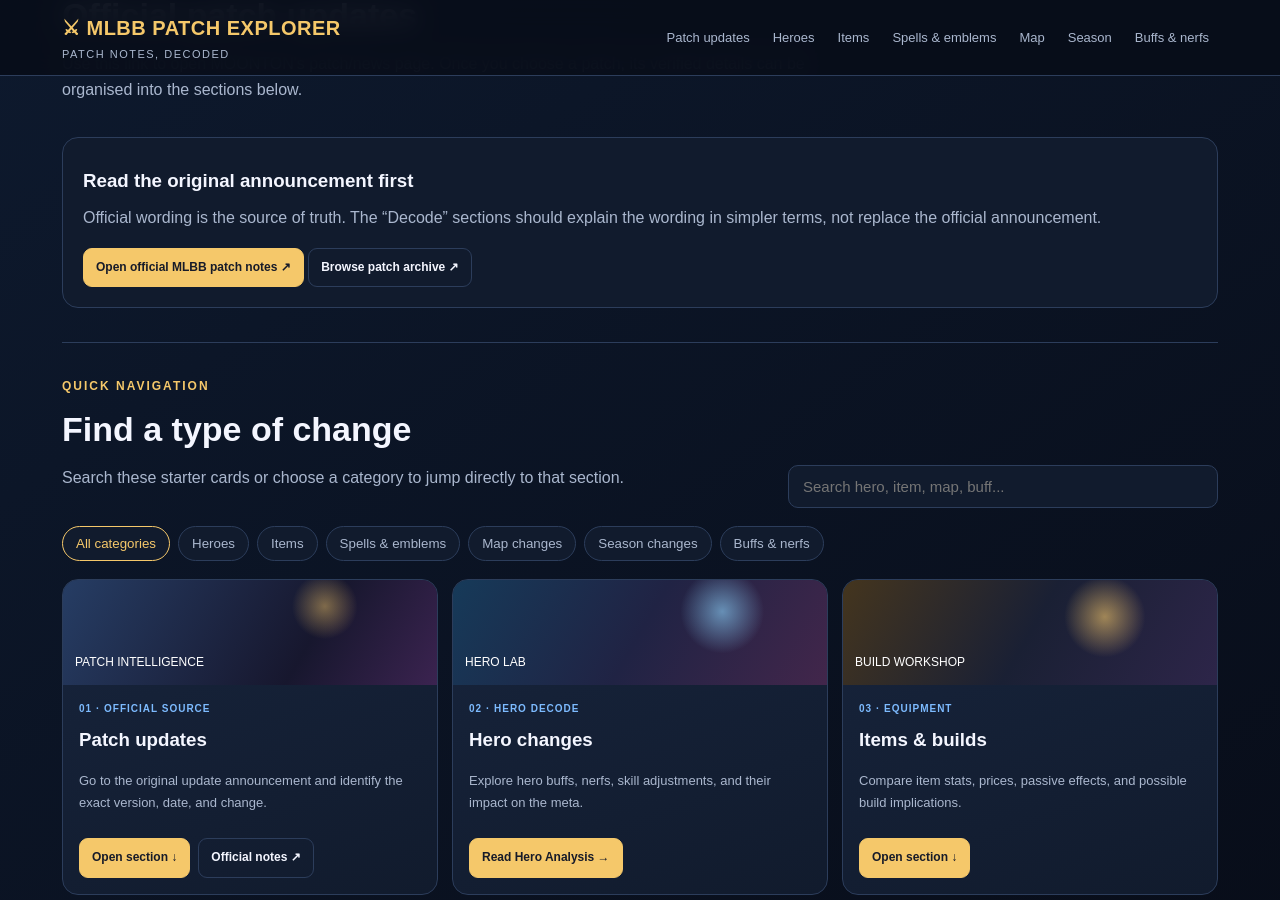
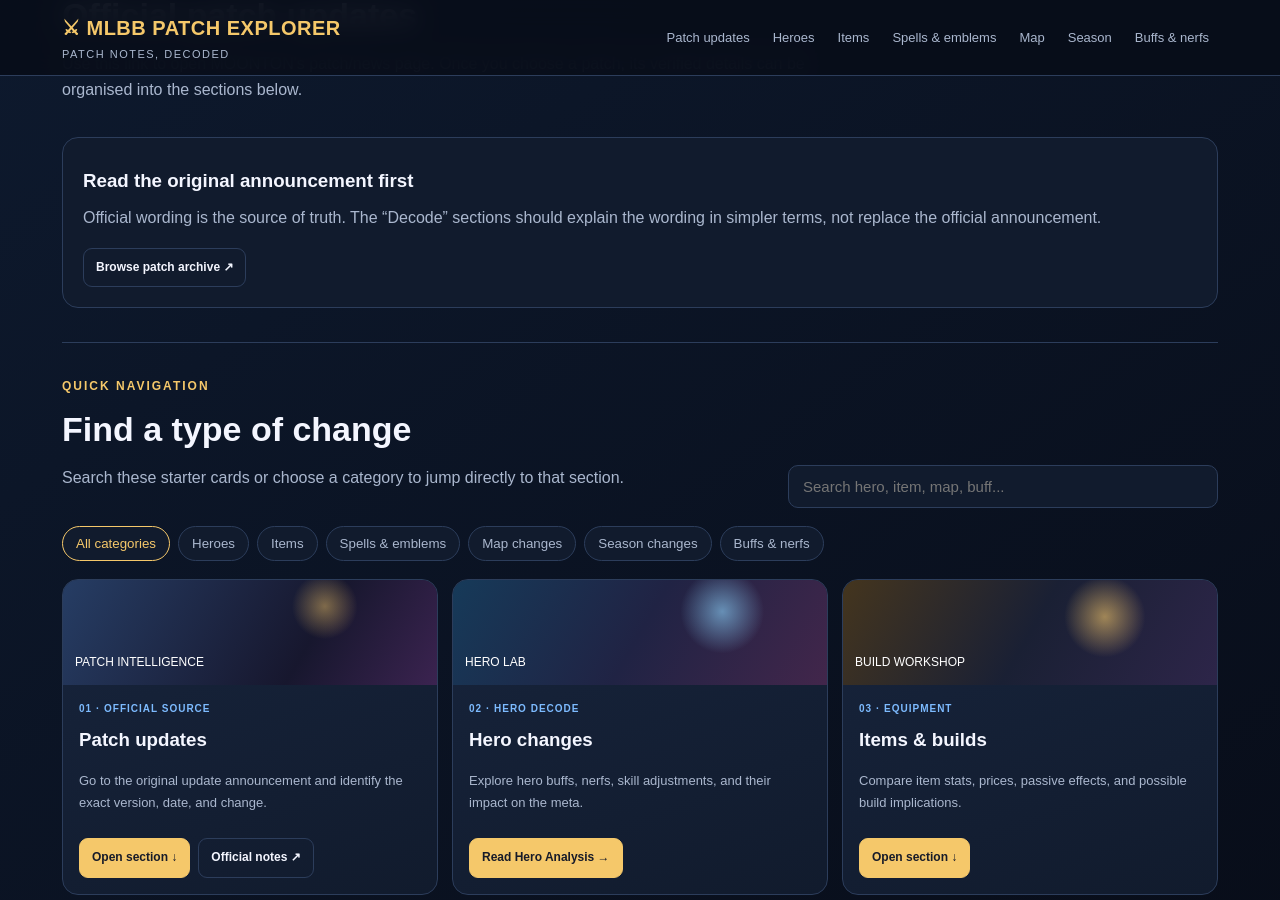
Before and after one commit to TridipBasumatary/ciaproject, a Jekyll site: the page built from index.html, in a window 1280 px wide and 900 px high, scrolled down 852 px. Built offline with Jekyll 4.4.1, drawn with Linux system fonts in a browser that asks for light colours.

Commit message:
Update index.html

```diff
--- a/index.html
+++ b/index.html
@@ -91,7 +91,7 @@
 
 <section class="section" id="patch-updates">
   <div class="section-head"><div><div class="eyebrow">Start here</div><h2>Official patch updates</h2><p class="section-intro">Use this link to open MOONTON's patch/news page. Once you choose a patch, its verified details can be organised into the sections below.</p></div></div>
-  <div class="panel"><h3>Read the original announcement first</h3><p>Official wording is the source of truth. The “Decode” sections should explain the wording in simpler terms, not replace the official announcement.</p><a class="btn primary" href="https://www.mobilelegends.com/news/patch-notes" target="_blank" rel="noopener noreferrer">Open official MLBB patch notes ↗</a> <a class="btn" href="https://liquipedia.net/mobilelegends/Portal:Patches" target="_blank" rel="noopener noreferrer">Browse patch archive ↗</a></div>
+  <div class="panel"><h3>Read the original announcement first</h3><p>Official wording is the source of truth. The “Decode” sections should explain the wording in simpler terms, not replace the official announcement.</p><a class="btn" href="https://liquipedia.net/mobilelegends/Portal:Patches" target="_blank" rel="noopener noreferrer">Browse patch archive ↗</a></div>
 </section>
 
 <section class="section" id="explore">
```
